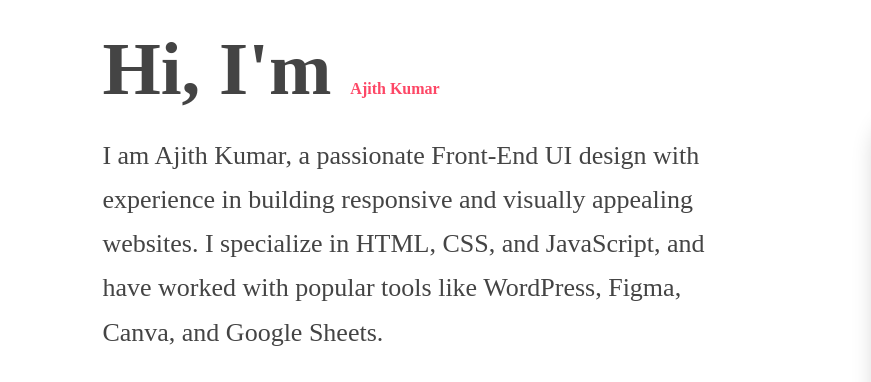
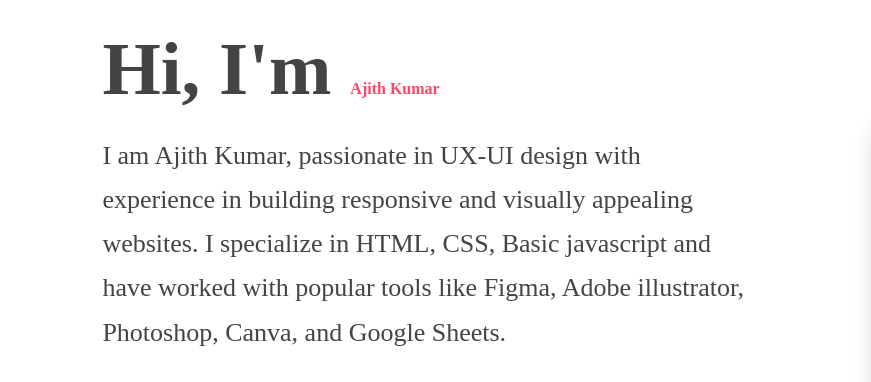
Before and after one commit to Ajai8027/My-Portfolio, a plain HTML site: page index.html in a window 1280 px wide. Shown: the part 258-640 px from the top of the page, 0-871 px from the left. Drawn offline with nearby package versions, Linux system fonts and the light colour scheme.

Commit message:
change connent from index.html home page

```diff
--- a/index.html
+++ b/index.html
@@ -81,11 +81,11 @@
 
             <h1>Hi, I'm <span>Ajith Kumar</span></h1>
 
-            <p>I am Ajith Kumar, a passionate Front-End UI design with experience in building responsive and visually
+            <p>I am Ajith Kumar, passionate in UX-UI design with experience in building responsive and visually
 
-                appealing websites. I specialize in HTML, CSS, and JavaScript, and have worked with popular tools like
+                appealing websites. I specialize in HTML, CSS, Basic javascript and have worked with popular tools like
 
-                WordPress, Figma, Canva, and Google Sheets.</p>
+                 Figma, Adobe illustrator, Photoshop, Canva, and Google Sheets.</p>
 
             <p>I enjoy turning creative ideas into real digital experiences. My goal is to deliver user-friendly, fast,
 
```
